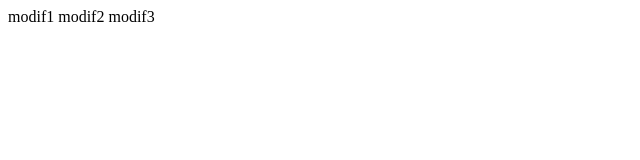
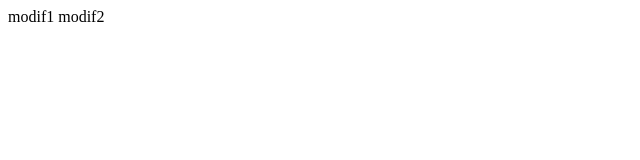
Before and after one commit to helmaymouni/Projet2, a website: page work.html in a window 1280 px wide. Shown: the full height of the page, 0-640 px from the left. Drawn offline with Linux system fonts and the light colour scheme.

Commit message:
Revert "modif3"
This reverts commit b258ce292981ec405eb97375aef722f18f705e24.

```diff
--- a/work.html
+++ b/work.html
@@ -7,6 +7,5 @@
     <body>
         modif1
         modif2
-        modif3
     </body>
 </html>
```
